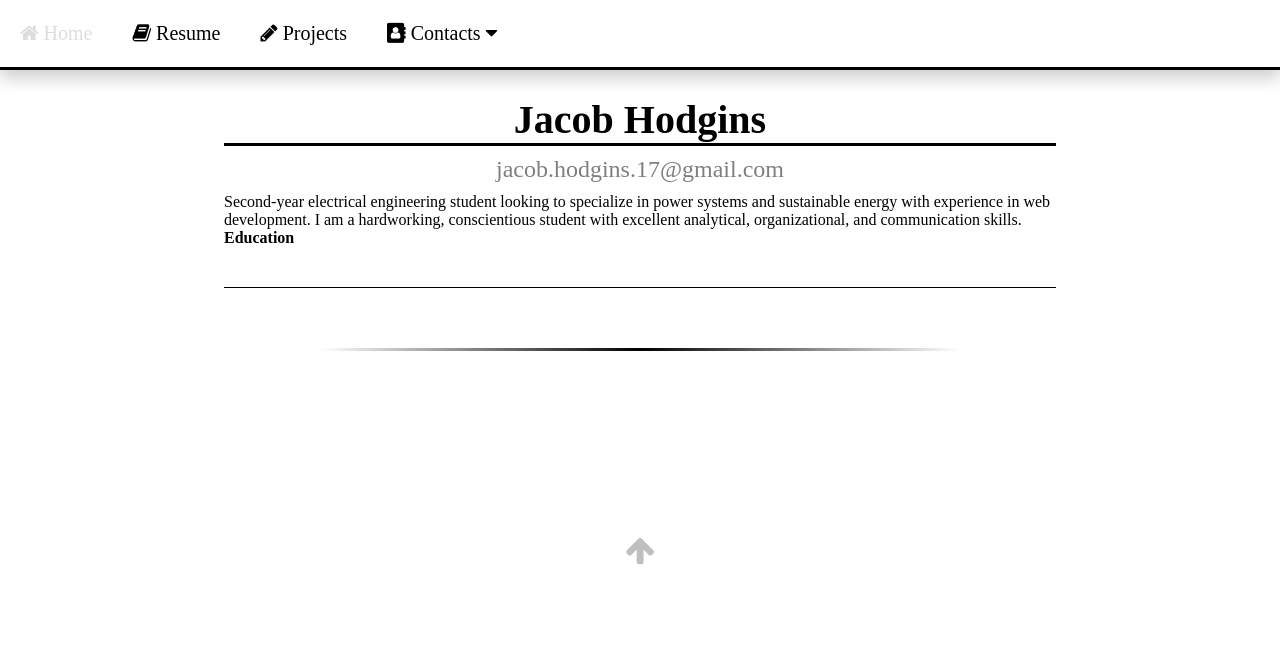
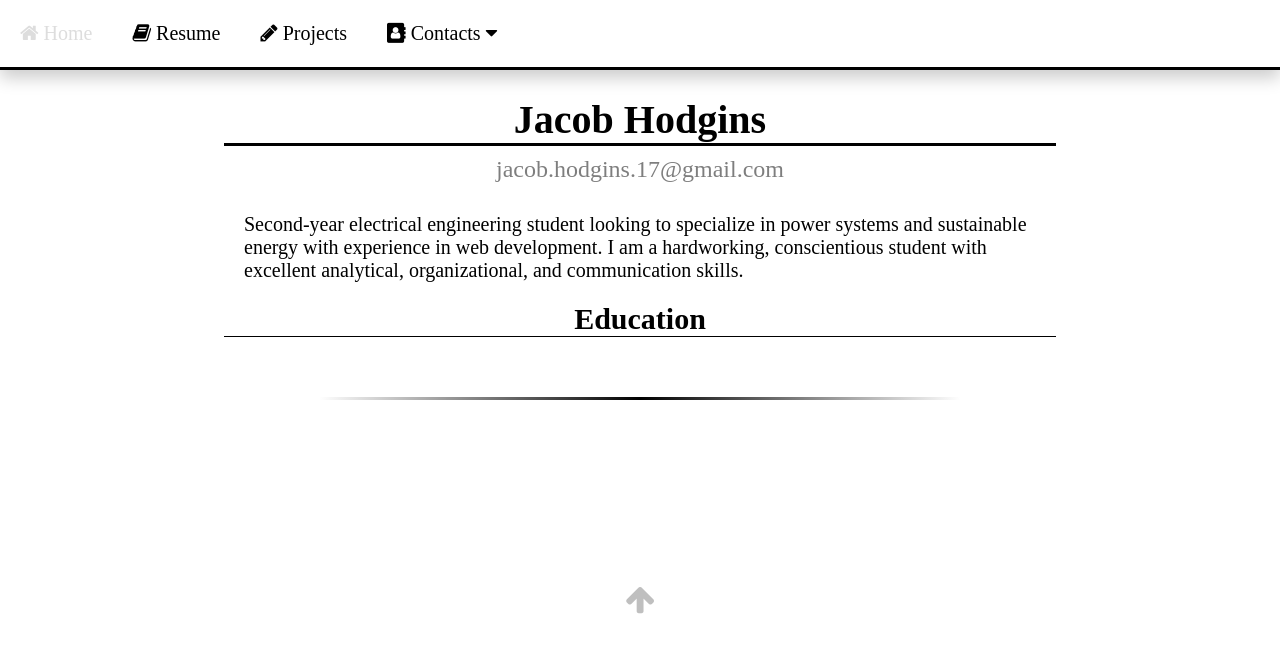
Before and after one commit to JacobHodgins/hodginsjacob, a Jekyll site: the page built from resume/index.html, in a window 1280 px wide. Shown: the top 653 px of the page. Built offline with Jekyll 4.4.1, drawn with Linux system fonts in a browser that asks for light colours.

Commit message:
Update main.css

```diff
--- a/css/main.css
+++ b/css/main.css
@@ -140,14 +140,17 @@ nav.navbar a:active {
   text-align: center;
 }
 
-.resume-content {
+p {
+  font-size: 20px;
   padding: 20px;
-  border-bottom-style: solid;
-  border-width: 1px;
 }
 
-.resume-content p {
-  font-size: 20px;
+.resume-title {
+  font-size: 30px;
+  border-bottom-style: solid;
+  border-width: 1.5px;
+  font-family: 'Times New Roman', Times, serif;
+  text-align: center;
 }
 
 /* --------------------------------RESUME PAGE-------------------------------- */
```
